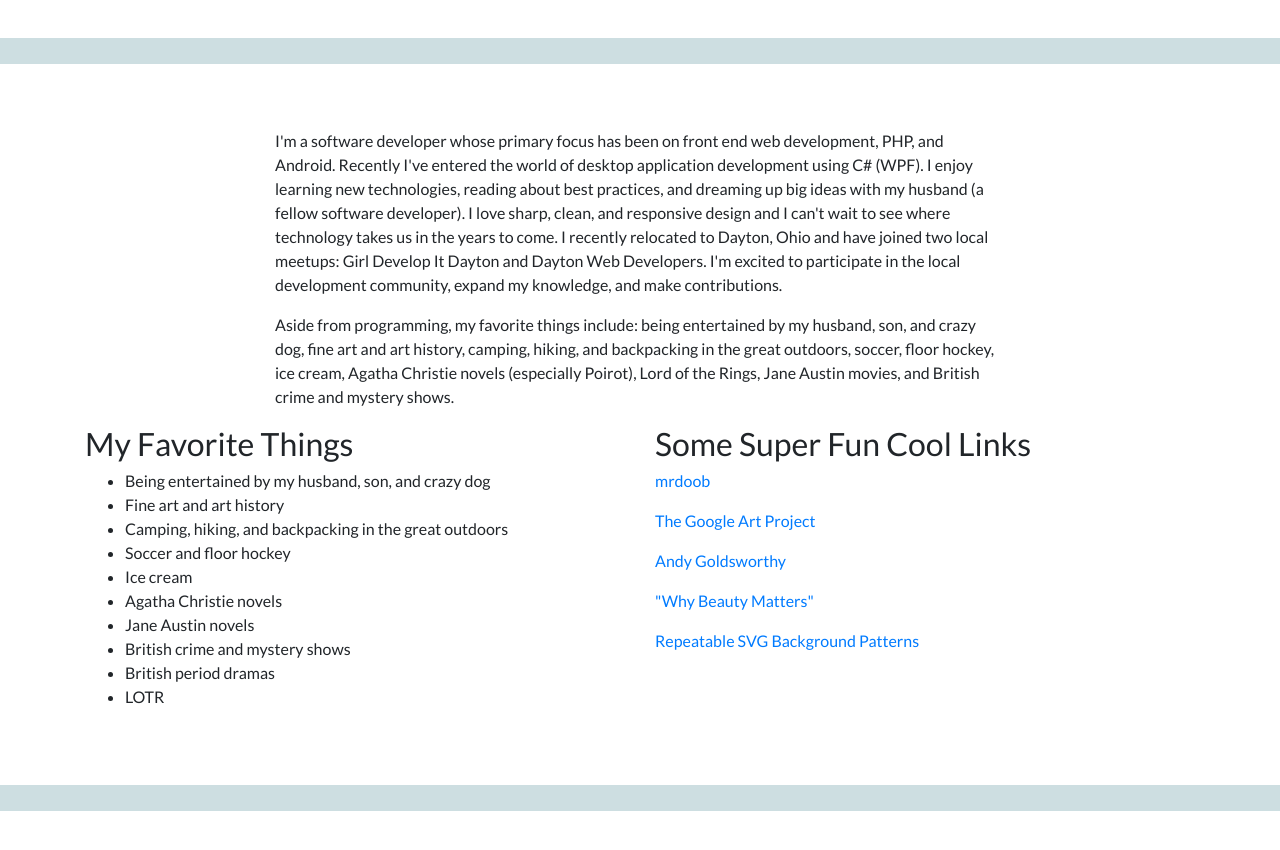
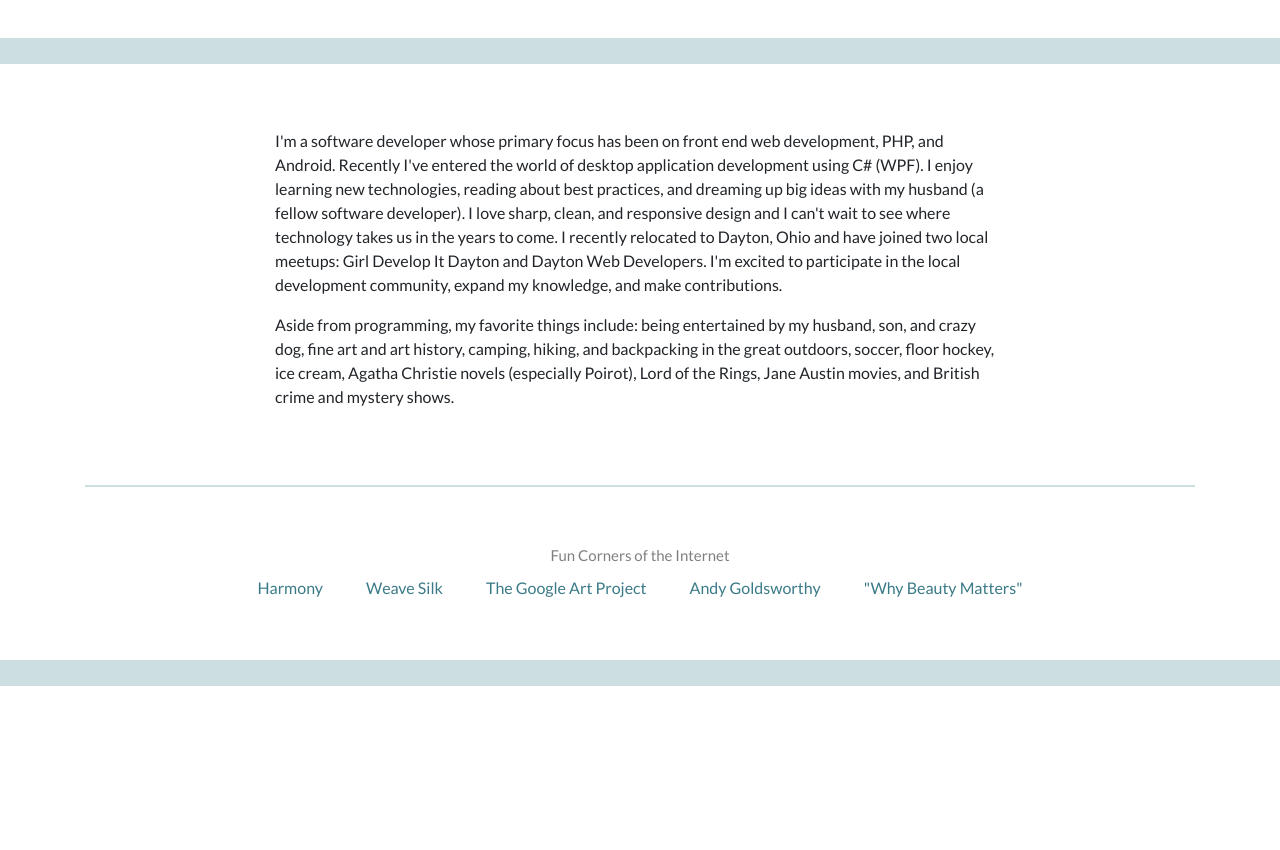
Before and after one commit to jnomura/personal-website, a plain HTML site: page public_html/index.html in a window 1280 px wide. Shown: the part 780-1630 px from the top of the page. After the commit the page ends 1541 px from the top, so only its background shows below. Drawn offline with nearby package versions, Linux system fonts and the light colour scheme; a script that the page names is missing.

Commit message:
Style links and add hr separator

```diff
--- a/public_html/css/custom.css
+++ b/public_html/css/custom.css
@@ -167,7 +167,8 @@
 	margin-top: 45px;
 }
 #bar-line h2,
-#other-technologies h2 {
+#other-technologies h2,
+#container-about h2 {
 	color: rgba(0, 0, 0, 0.5);
 	font-size: 15px;
 	text-align: center;
@@ -187,9 +188,17 @@
 	font-size: 12px;
 }
 /* About */
-#container-about {
+#container-about a,
+#container-about a:visited,
+#container-about a:hover,
+#container-about a:active {
+	-webkit-backface-visibility: hidden;
+	backface-visibility: hidden;
+	transition: 0.5s color ease;
+	margin: 4px 20px;
+	color: rgba(9, 89, 105, 0.8);
+}
 
-}
 /* Portfolio */
 #container-portfolio {
 
--- a/public_html/index.html
+++ b/public_html/index.html
@@ -246,36 +246,19 @@
             <div class="row justify-content-center">
                 <div class="col-8">
                     <p id="bio">I'm a software developer whose primary focus has been on front end web development, PHP, and Android. Recently I've entered the world of desktop application development using C# (WPF). I enjoy learning new technologies, reading about best practices, and dreaming up big ideas with my husband (a fellow software developer). I love sharp, clean, and responsive design and I can't wait to see where technology takes us in the years to come. I recently relocated to Dayton, Ohio and have joined two local meetups: Girl Develop It Dayton and Dayton Web Developers. I'm excited to participate in the local development community, expand my knowledge, and make contributions.</p>
-                    <p>Aside from programming, my favorite things include: being entertained by my husband, son, and crazy dog, fine art and art history, camping, hiking, and backpacking in the great outdoors, soccer, floor hockey, ice cream, Agatha Christie novels (especially Poirot), Lord of the Rings, Jane Austin movies, and British crime and mystery shows.</p>
-                </div>
-                <div class="col-6">
-
+                    <p>Aside from programming, my favorite things include: <span>being entertained by my husband, son, and crazy dog</span>, <span>fine art and art history</span>, <span>camping, hiking, and backpacking in the great outdoors</span>, <span>soccer</span>, <span>floor hockey</span>, <span>ice cream</span>, <span>Agatha Christie novels (especially Poirot)</span>, <span>Lord of the Rings</span>, <span class="favorite-things">Jane Austin movies</span>, and <span>British crime and mystery shows</span>.</p>
                 </div>
             </div>
-            <div class="row">
-                <div class="col-6">
-                    <h2>My Favorite Things</h2>
-                    <ul id="favorite-things">
-                        <li>Being entertained by my husband, son, and crazy dog</li>
-                        <li>Fine art and art history</li>
-                        <li>Camping, hiking, and backpacking in the great outdoors</li>
-                        <li>Soccer and floor hockey</li>
-                        <li>Ice cream</li>
-                        <li>Agatha Christie novels</li>
-                        <li>Jane Austin novels</li>
-                        <li>British crime and mystery shows</li>
-                        <li>British period dramas</li>
-                        <li>LOTR</li>
-                    </ul>
-                </div>
-                <div class="col-6">
-                    <h2>Some Super Fun Cool Links</h2>
-                    <div>
-                        <a href="http://mrdoob.com/projects/harmony/" target="blank"><p>mrdoob</p></a>
-                        <a href="https://www.google.com/culturalinstitute/u/0/project/art-project" target="blank"><p>The Google Art Project</p></a>
-                        <a href="http://visualmelt.com/Andy-Goldsworthy" target="blank"><p>Andy Goldsworthy</p></a>
-                        <a href="https://vimeo.com/128428182" target="blank"><p>"Why Beauty Matters"</p></a>
-                        <a href="http://www.heropatterns.com/" target="blank"><p>Repeatable SVG Background Patterns</p></a>
+            <hr class="mx-auto hr-row-separator">
+            <div class="row justify-content-center">
+                <div class="col-10">
+                    <h2>Fun Corners of the Internet</h2>
+                    <div class="text-center">
+                        <a href="http://mrdoob.com/projects/harmony/" target="blank">Harmony</a>
+                        <a href="http://weavesilk.com/" target="blank">Weave Silk</a>
+                        <a href="https://www.google.com/culturalinstitute/u/0/project/art-project" target="blank">The Google Art Project</a>
+                        <a href="http://visualmelt.com/Andy-Goldsworthy" target="blank">Andy Goldsworthy</a>
+                        <a href="https://vimeo.com/128428182" target="blank">"Why Beauty Matters"</a>
                     </div>
                 </div>
             </div>
```
Lines whose indentation alone changed are shown as unchanged.
